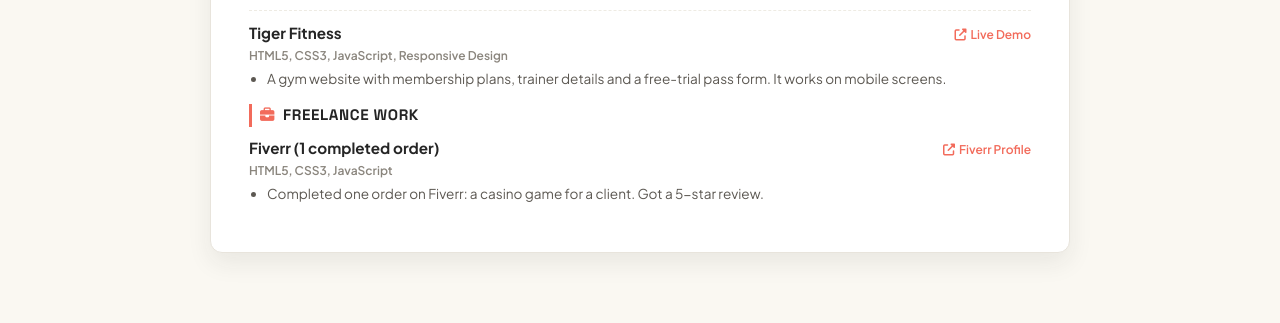
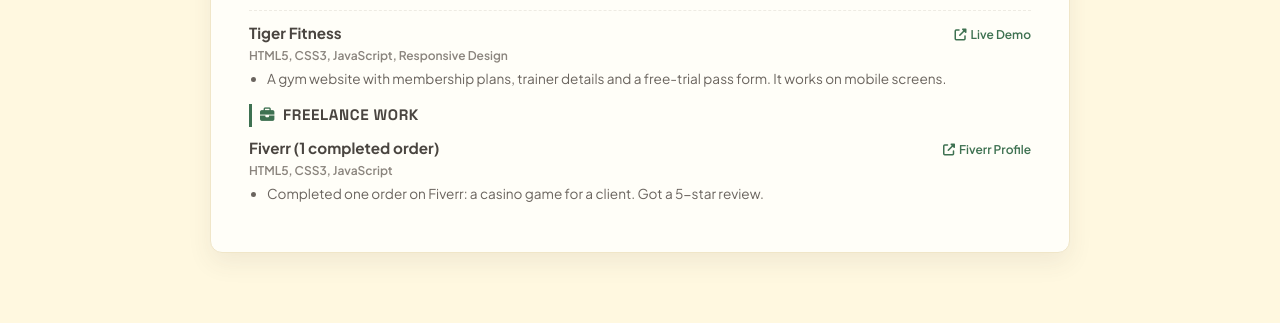
Before and after one commit to VIPK-GUPTA1827/portfolio, a plain HTML site: page resume/index.html in a window 1280 px wide. Shown: the part 983-1306 px from the top of the page. Drawn offline with Linux system fonts and the light colour scheme.

Commit message:
style(resume): match resume and 404 colors with Butter + Sage Green palette

```diff
--- a/resume/style.css
+++ b/resume/style.css
@@ -5,18 +5,19 @@
    ========================================================================== */
 
 :root {
-    --primary: #F26B5B;
-    --primary-dark: #E05342;
-    --primary-light: #FDEEEB;
-    --text-main: #252525;
-    --text-muted: #5C5852;
-    --text-subtle: #8A857D;
-    --bg-page: #FAF8F2;
-    --bg-card: #FFFFFF;
-    --border-color: #E8E4DC;
-    --shadow-sm: 0 1px 3px rgba(37, 37, 37, 0.05);
-    --shadow-md: 0 4px 12px rgba(37, 37, 37, 0.08);
-    --shadow-lg: 0 10px 24px rgba(37, 37, 37, 0.08);
+    --primary: #3e7151;
+    --primary-dark: #346044;
+    --primary-light: #eef7f1;
+    --accent-gold: #f7c948;
+    --text-main: #4a4540;
+    --text-muted: #6a645e;
+    --text-subtle: #8a847d;
+    --bg-page: #fff8e0;
+    --bg-card: #fffef8;
+    --border-color: #f0e6c8;
+    --shadow-sm: 0 1px 3px rgba(74, 69, 64, 0.05);
+    --shadow-md: 0 4px 12px rgba(74, 69, 64, 0.08);
+    --shadow-lg: 0 10px 24px rgba(74, 69, 64, 0.08);
 }
 
 /* Global Reset */
```
Also changed, not shown: 404.html (+7 -7 lines).
